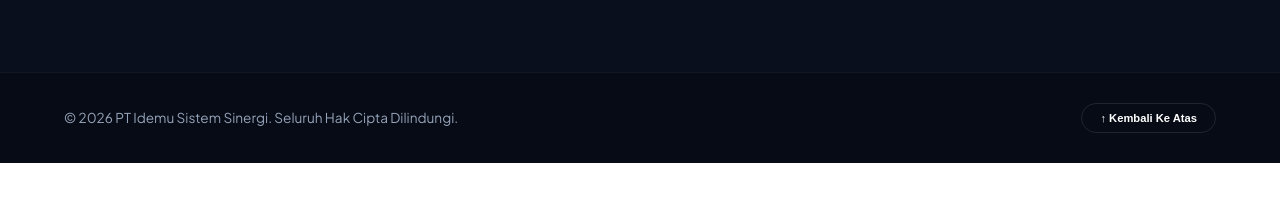
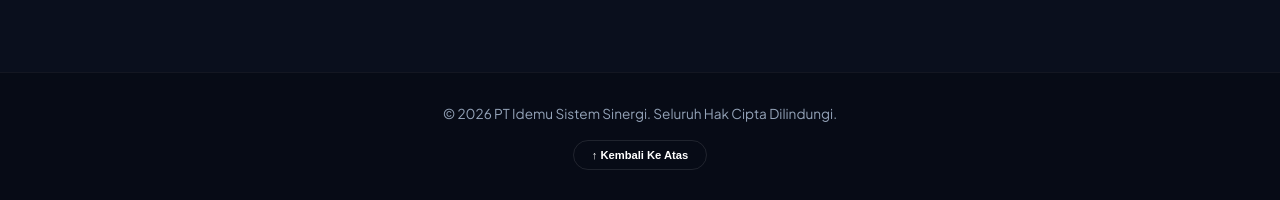
Before and after one commit to diniiayuan/idemu, a plain HTML site: page about.html in a window 1280 px wide. Shown: the part 2896-3096 px from the top of the page. Before the commit the page ends 3059 px from the top, so only its background shows below. Drawn offline with Linux system fonts and the light colour scheme.

Commit message:
Update about.html

```diff
--- a/about.html
+++ b/about.html
@@ -86,8 +86,10 @@
     .social-btn { width: 40px; height: 40px; background: rgba(255,255,255,0.05); border-radius: 8px; display: flex; align-items: center; justify-content: center; color: #fff; text-decoration: none; transition: var(--transition); }
     .social-btn svg { width: 20px; height: 20px; fill: currentColor; }
     .social-btn:hover { background: var(--accent); transform: translateY(-5px); }
+
     .footer-bottom { background: #070b16; padding: 30px 0; border-top: 1px solid rgba(255,255,255,0.05); }
-    .bottom-inner { display: flex; justify-content: space-between; align-items: center; font-size: 0.85rem; }
+    /* BAGIAN YANG DIUBAH KE TENGAH */
+    .bottom-inner { display: flex; flex-direction: column; align-items: center; justify-content: center; gap: 15px; font-size: 0.85rem; text-align: center; }
     .scroll-top { background: none; border: 1px solid rgba(255,255,255,0.1); color: #fff; padding: 8px 18px; border-radius: 50px; cursor: pointer; font-size: 0.7rem; font-weight: 700; transition: var(--transition); }
 
     /* --- RESPONSIVE MOBILE OPTIMIZATION --- */
@@ -110,7 +112,6 @@
       .footer-title::after { left: 50%; transform: translateX(-50%); }
       .footer-links a { margin: 0 auto 15px; }
       .social-wrapper { justify-content: center; }
-      .bottom-inner { flex-direction: column; gap: 20px; }
     }
 
     @media (max-width: 480px) {
@@ -262,7 +263,7 @@
 
     <div class="footer-bottom">
       <div class="container bottom-inner">
-        <p>&copy; <span id="year"></span> PT Idemu Sistem Sinergi. Seluruh Hak Cipta Dilindungi.</p>
+        <p>&copy; 2026 PT Idemu Sistem Sinergi. Seluruh Hak Cipta Dilindungi.</p>
         <button class="scroll-top" onclick="window.scrollTo({top: 0, behavior: 'smooth'})">
           ↑ Kembali Ke Atas
         </button>
@@ -271,8 +272,6 @@
   </footer>
 
   <script>
-    document.getElementById('year').textContent = new Date().getFullYear();
-
     // Menu Mobile Toggle
     const menuToggle = document.getElementById('menuToggle');
     const navMenu = document.getElementById('navMenu');
```
